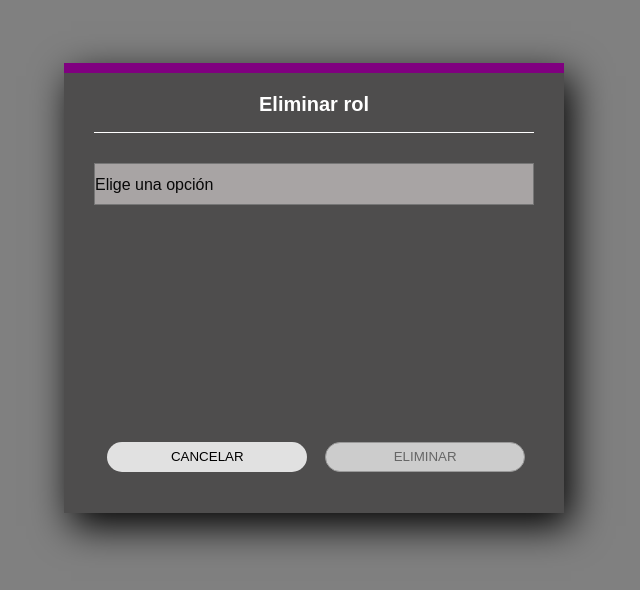
After one commit to edenilson01/IS2-Project, a Django app: page /delete_rol in a window 1280 px wide. The commit adds this page. Shown: the top 590 px of the page, without its empty margins (326-966 px from the left). Run offline with Django 3.2, Linux system fonts and the light colour scheme.

Commit message:
Agregue vista eliminar rol

```diff
--- a/app/controllers/controller.py
+++ b/app/controllers/controller.py
@@ -68,6 +68,9 @@ class ViewRequest:
     def modificar_rol(self, request):
         return render(request, 'modificar_rol.html')
 
+    def eliminar_rol(self, request):
+        return render(request, 'delete_rol.html')
+
     def seguridad(self, request):
         return render(request, 'seguridad.html')
 
--- a/app/models/connection_model.py
+++ b/app/models/connection_model.py
@@ -5,7 +5,7 @@ from os import environ
 import psycopg2
 
 class DbConnectionModel:
-    DB_CONNECTION_PARMS = "dbname=is2_project user=postgres password=19921998 host=localhost port=5432"
+    DB_CONNECTION_PARMS = "dbname=is2_project user=postgres password=micedula host=localhost port=5432"
 
     def __init__(self):
         self.connectiondb = None
--- a/app/views/django_configuration/urls.py
+++ b/app/views/django_configuration/urls.py
@@ -39,7 +39,8 @@ urlpatterns = [
     path('seguridad/', control.seguridad),
     path('signup/', control.registrar),
     path('user_settings', control.modificar_user),
-    path('delete_user', control.eliminar_user)
+    path('delete_user', control.eliminar_user),
+    path('delete_rol', control.eliminar_rol)
 ]
 
 urlpatterns += staticfiles_urlpatterns()
--- a/app/views/templates/asignar_permisos.html
+++ b/app/views/templates/asignar_permisos.html
@@ -6,6 +6,7 @@
             <meta name="viewport" content="width=device-width, user-scalable=no, initial-scale=1.0, maximum-scale=1.0, minimum-scale=1.0">
             <title>Crear Rol</title>
             <link rel="stylesheet" href="{% static 'rol_crear.css' %}">
+            <link rel="shortcut icon" href="{% static 'logo.png' %}">
             <script defer src="{% static 'rol_permisos.js' %}"></script>
         </head>
         <body>
@@ -18,7 +19,8 @@
                 <br><br><br>
                 <input type="checkbox" class = "permisos" id="perm_proy" value="proyecto"> Proyecto
                 <br><br><br>
-                <input class="buttons" id = "guardar" disabled=true type="button" name="" value="Guardar">
+                <input class="buttons" style="margin-top: 40%;" type="button" onclick="window.location='/seguridad';" name="" value="CANCELAR">
+                <input class="buttons" id = "guardar" disabled=true type="button" name="" value="GUARDAR">
                </form>
             </section>
 
--- /dev/null
+++ b/app/views/templates/delete_rol.html
@@ -0,0 +1,31 @@
+{% load static %}
+<!DOCTYPE html>
+    <html lang="es">
+        <head>
+            <meta charset="UTF-8">
+            <meta name="viewport" content="width=device-width, user-scalable=no, initial-scale=1.0, maximum-scale=1.0, minimum-scale=1.0">
+            <title>Eliminar Rol</title>
+            <link rel="stylesheet" href="{% static 'rol_crear.css' %}">
+            <link rel="shortcut icon" href="{% static 'logo.png' %}">
+            <script defer src="{% static 'delete_rol.js' %}"></script>
+        </head>
+        <body>
+            <section class="form-delete_rol">
+              <h5>Eliminar rol</h5>
+              <form>
+                <select name="rol" onchange="habilitar(this.options[this.selectedIndex].value)">
+                    <option selected value = 0 class='op' >Elige una opción</option>
+                    <option value = 1 >Rol 1</option>
+                    <option value = 2 >Rol 2</option>
+                    <option value = 3 >Rol 3</option>
+                    <option value = 4 >Rol 4</option>
+                    <option value = 5 >Rol 5</option>
+                </select>
+                <br><br>
+                <input class="buttons" style="margin-top: 37%;" type="button" onclick="window.location='/seguridad';" name="" value="CANCELAR">
+                <input class="buttons" id = "eliminar" disabled=true type="button" name="" value="ELIMINAR">
+               </form>
+            </section>
+
+    </body>
+</html>
--- /dev/null
+++ b/app/views/templates/js/delete_rol.js
@@ -0,0 +1,9 @@
+const submitButton = document.getElementById('eliminar');
+
+function habilitar(selected) {
+    if (selected == 0) {
+        submitButton.toggleAttribute('disabled', true);
+    } else {
+        submitButton.toggleAttribute('disabled', false);
+    }
+}
--- a/app/views/templates/seguridad.html
+++ b/app/views/templates/seguridad.html
@@ -47,7 +47,7 @@
                             <ul>
                                 <li><a href="/rol_nombre">Crear</a></li>
                                 <li><a href="/modificar_rol">Modificar</a></li>
-                                <li><a href="#">Eliminar</a></li>
+                                <li><a href="/delete_rol">Eliminar</a></li>
                             </ul>
                         </li>
                     </div>
--- a/app/views/templates/styles/rol_crear.css
+++ b/app/views/templates/styles/rol_crear.css
@@ -13,11 +13,11 @@ body {
 }
 
 .form-crear_rol {
-    width: 400px;
-    height: 340px;
+    width: 500px;
+    height: 450px;
     background: #4e4d4d;
     margin: auto;
-    margin-top: 180px;
+    margin-top: 5%;
     box-shadow: 7px 13px 37px #000;
     padding: 20px 30px;
     border-top: 10px solid purple;
@@ -25,16 +25,51 @@ body {
 }
 
 .form-modificar_rol {
-    width: 450px;
-    height: 400px;
+    width: 500px;
+    height: 450px;
     background: #4e4d4d;
     margin: auto;
-    margin-top: 120px;
+    margin-top: 5%;
     box-shadow: 7px 13px 37px #000;
     padding: 20px 30px;
     border-top: 10px solid purple;
     color: white;
 }
+
+.form-delete_rol {
+    width: 500px;
+    height: 450px;
+    background: #4e4d4d;
+    margin: auto;
+    margin-top: 5%;
+    box-shadow: 7px 13px 37px #000;
+    padding: 20px 30px;
+    border-top: 10px solid purple;
+    color: white;
+}
+
+.form-delete_rol select{
+	appearance: none;
+	-webkit-appearance: none;
+	-moz-appearance: none;
+}
+
+
+.form-delete_rol select{
+	display: inline-block;
+	width: 100%;
+	cursor: pointer;
+  	height: 42px;
+	background: #a8a4a4;
+	font-size: 1em;
+	color: rgb(8, 8, 8);
+	font-family:
+	'Arial';
+    position: relative;
+    transition: all 0.25s ease;
+    margin-bottom: 14%;
+}
+
 
 .form-crear_rol h5 {
     margin: 0;
@@ -54,6 +89,38 @@ body {
     font-size: 20px;
 }
 
+.form-modificar_rol select{
+	appearance: none;
+	-webkit-appearance: none;
+	-moz-appearance: none;
+}
+
+
+.form-modificar_rol select{
+    margin-bottom: 5%;
+	display: inline-block;
+	width: 100%;
+	cursor: pointer;
+  	height: 42px;
+	background: #a8a4a4;
+	font-size: 1em;
+	color: rgb(8, 8, 8);
+	font-family:
+	'Arial';
+    position: relative;
+    transition: all 0.25s ease;
+}
+
+.form-delete_rol h5 {
+    margin: 0;
+    text-align: center;
+    height: 40px;
+    margin-bottom: 30px;
+    border-bottom: 1px solid;
+    font-size: 20px;
+}
+
+
 .controls {
     width: 100%;
     border: 1px solid black;
@@ -63,6 +130,7 @@ body {
     font-size: 14px;
     font-weight: bold;
 }
+
 
 input[type="text"]{
     width: 100%;
@@ -75,15 +143,15 @@ input[type="text"]{
 }
 
 
-
-.buttons {
-    width: 100%;
-    height: 40px;
+.buttons{
+    width: 45.5%;
+    height: 30px;
+    margin-top: 18%;
     background: #e1e1e1;
     border: none;
     color: black;
-    border-radius: 10px;
-    font-size: large;
+    border-radius: 15px;
+    margin-left: 3%;
 }
 
 .buttons:hover{
@@ -91,16 +159,31 @@ input[type="text"]{
 }
 
 input[type="submit"]:disabled {
+    margin-top: 14%;
     border: 1px solid #999999;
     background-color: #cccccc;
     color: #666666;
+    width: 45.5%;
+    height: 30px;
+    border-radius: 15px;
+    margin-right: 2%;
   }
 
 input[type="button"]:disabled {
+    margin-top: 14%;
     border: 1px solid #999999;
     background-color: #cccccc;
     color: #666666;
+    width: 45.5%;
+    height: 30px;
+    border-radius: 15px;
+    margin-right: 2%;
 }
+
+input[type="checkbox"] {
+    margin-top: 1%;
+}
+
 
 .form-crear_rol p{
     height: 40px;
@@ -115,10 +198,10 @@ input[type="button"]:disabled {
 }
 
 .form-crear_rol a:hover {
-    text-decoration:deepskyblue
+    text-decoration:rgb(168, 8, 155)
 }
 
-.form-crear_rol br{
+br{
     content: "";
     margin: 2em;
     display: block;
```
Also changed, not shown: app/views/templates/asignar_nombre_rol.html (+9 -7 lines), app/views/templates/js/modificar_rol.js (+27 -23 lines), app/views/templates/modificar_rol.html (+16 -11 lines), app/views/templates/rol_crear.html (deleted, +0 -31 lines).
